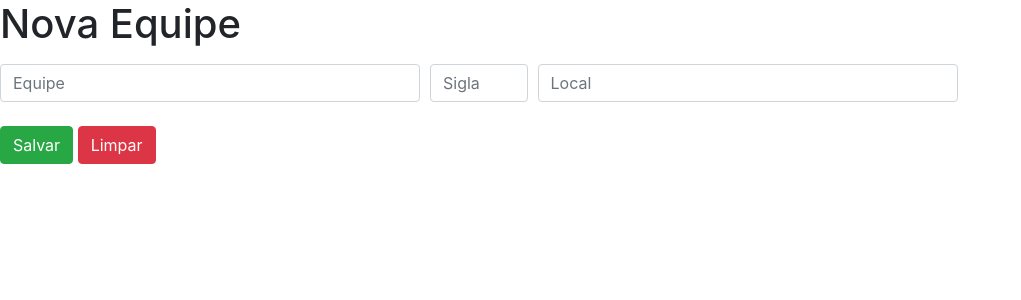
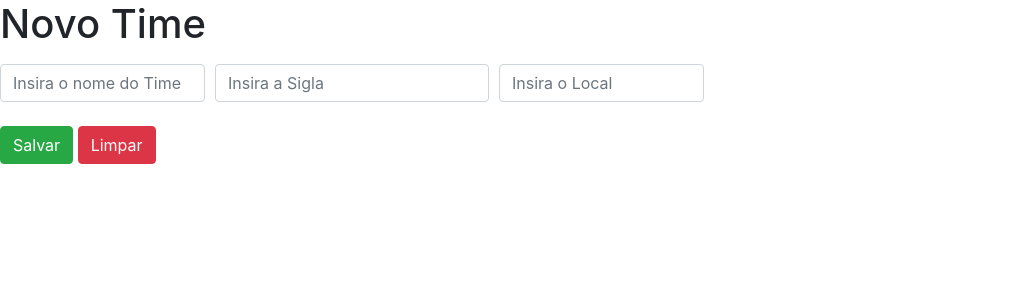
Before and after one commit to RenzoYamamoto/ac-4-5-campeonato, a Flask app: page /admin/equipes/criar in a window 1280 px wide. Shown: the part 56-356 px from the top of the page, without its empty margins (0-1021 px from the left). Run offline with Flask 2, Linux system fonts and the light colour scheme; the visitor is signed in with stand-in values (Sample User, id 1); parts of the project's set-up code (start-up, migrations or seed data) failed here and were passed over.

Commit message:
campeonato atualizado

```diff
--- a/admin/templates/Equipe/alterar_equipe.html
+++ b/admin/templates/Equipe/alterar_equipe.html
@@ -3,7 +3,7 @@
 <head>
     <meta charset="UTF-8">
     <meta name="viewport" content="width=device-width, initial-scale=1.0">
-    <title>Alterar Equipe|FutPoints</title>
+    <title>Alterar Time|FutPoints</title>
     <link rel="stylesheet" href="https://cdn.jsdelivr.net/npm/bootstrap@4.5.3/dist/css/bootstrap.min.css" integrity="sha384-TX8t27EcRE3e/ihU7zmQxVncDAy5uIKz4rEkgIXeMed4M0jlfIDPvg6uqKI2xXr2" crossorigin="anonymous">
 </head>
 <body>
--- a/admin/templates/Equipe/nova_equipe.html
+++ b/admin/templates/Equipe/nova_equipe.html
@@ -3,7 +3,7 @@
 <head>
     <meta charset="UTF-8">
     <meta name="viewport" content="width=device-width, initial-scale=1.0">
-    <title>Add Equipe|FutPoints</title>
+    <title>+Time|FutPoints</title>
     <link rel="stylesheet" href="https://cdn.jsdelivr.net/npm/bootstrap@4.5.3/dist/css/bootstrap.min.css" integrity="sha384-TX8t27EcRE3e/ihU7zmQxVncDAy5uIKz4rEkgIXeMed4M0jlfIDPvg6uqKI2xXr2" crossorigin="anonymous">
 </head>
 <body>
@@ -35,7 +35,7 @@
       </div>
     </nav>
 
-    <h1> Nova Equipe </h1>
+    <h1> Novo Time</h1>
 
     <form method="POST">
       <ul class="erros" {% if erros|length > 0 %}style="display: block;"{% endif %} >
@@ -44,14 +44,14 @@
         {% endfor %}
       </ul>
       <div class="form-row">
-        <div class="col-4">
-          <input type="text" class="form-control" placeholder="Equipe" name="nome" required>
+        <div class="col-2">
+          <input type="text" class="form-control" placeholder="Insira o nome do Time" name="nome" required>
         </div>
-        <div class="col-1">
-          <input type="text" class="form-control" maxlenght="3" placeholder="Sigla" name="sigla" required>
+        <div class="col-1.5">
+          <input type="text" class="form-control" maxlenght="3" placeholder="Insira a Sigla" name="sigla" required>
         </div>
-        <div class="col-4">
-          <input type="text" class="form-control" placeholder="Local" name="local" required>
+        <div class="col-2">
+          <input type="text" class="form-control" placeholder="Insira o Local" name="local" required>
         </div>
       </div>
 
--- a/admin/templates/Partida/nova_partida.html
+++ b/admin/templates/Partida/nova_partida.html
@@ -13,7 +13,7 @@
     <span class="navbar-toggler-icon"></span>
   </button>
   <ul class="nav justify-content-center">
-    <a href="/admin/equipes"><button type="button" class="btn btn-warning">Ver Equipes</button></a>
+    <a href="/admin/equipes"><button type="button" class="btn btn-warning">Ver Times</button></a>
   </ul>
 
   <div class="collapse navbar-collapse" id="navbarSupportedContent">
@@ -73,8 +73,8 @@
   </div>
 
 
-  <br><button type="submit" class="btn btn-success">Salvar</button>
-  <button type="reset" class="btn btn-danger">Limpar</button></br>
+  <button type="submit" class="btn btn-success">Salvar</button>
+  <button type="reset" class="btn btn-danger">Limpar</button>
 
 </form>
 
--- a/website/templates/detalhes.html
+++ b/website/templates/detalhes.html
@@ -42,7 +42,7 @@
         </svg>
         <a href="/sair"><button type="button" class="btn btn-danger">Sair</button></a>
       {% else %}
-        <a href="/entrar"><button type="button" class="btn btn-success">Entrar</button></a>
+        <a class="navbar-brand" href="/entrar">Entrar</a>
       {% endif %}
     </form>
   </div>
```
Also changed, not shown: admin/templates/Equipe/equipes.html (+7 -7 lines), admin/templates/Partida/alterar_partida.html (+5 -11 lines), admin/templates/Partida/partidas.html (+8 -8 lines), website/templates/home.html (+4 -3 lines).
